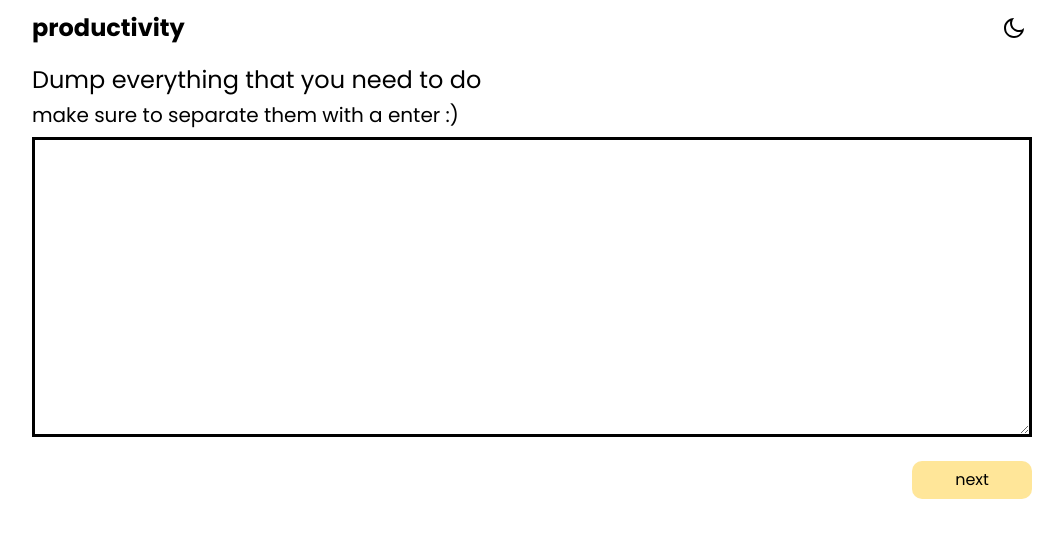
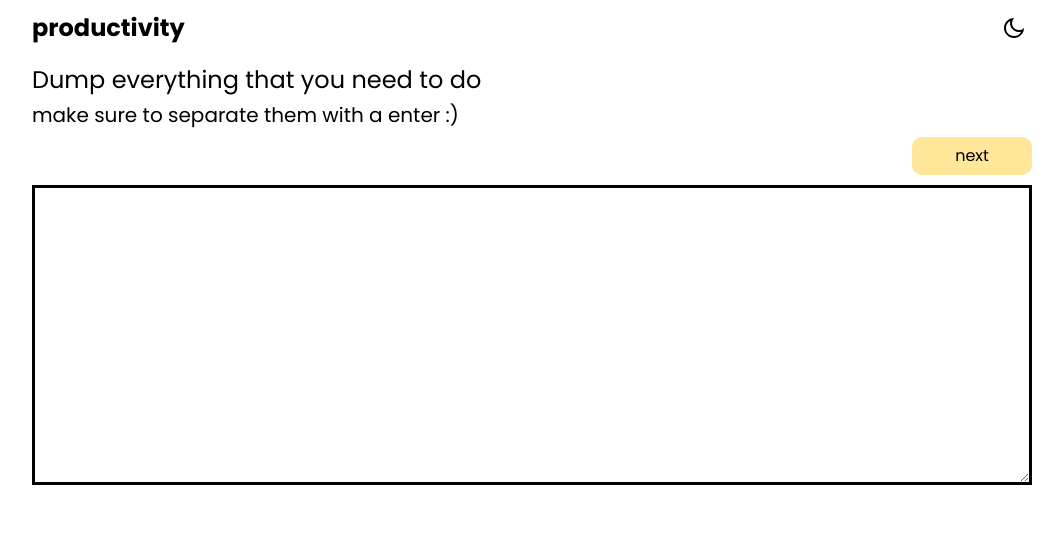
Before and after one commit to colorlessenergy/productivity, a Next.js app: page / in a window 1280 px wide. Shown: the top 538 px of the page, without its empty margins (108-1171 px from the left). Built offline with nearby package versions, Linux system fonts and the light colour scheme.

Commit message:
move next button to top of form

```diff
--- a/shared/components/Forms/First.js
+++ b/shared/components/Forms/First.js
@@ -25,6 +25,10 @@ const First = ({ setTasks, setFormPart }) => {
             </p>
 
             <form onSubmit={ handleSubmit }>
+                <div className="mb-1 text-right">
+                    <button className="button background-color-yellow">next</button>
+                </div>
+
                 <label
                     htmlFor="allTask"
                     className="d-none">Dump everything that you need to do</label>
@@ -36,10 +40,6 @@ const First = ({ setTasks, setFormPart }) => {
                         { formValidation }
                     </p>
                 ) : (null) }
-
-                <div className="mt-2 text-right">
-                    <button className="button background-color-yellow">next</button>
-                </div>
             </form>
         </div>
     );
--- a/shared/components/Forms/Fourth.js
+++ b/shared/components/Forms/Fourth.js
@@ -43,7 +43,10 @@ const Fourth = ({ tasks, setTasks, setFormPart }) => {
             </p>
 
             <form onSubmit={ handleSubmit }>
-                <div className="height-450 mb-1">
+                <div className="text-right mb-1">
+                    <button className="button background-color-yellow">next</button>
+                </div>
+                <div className="height-450">
                     { tasks.map((task, index) => {
                         return (
                             <React.Fragment key={ index }>
@@ -65,10 +68,6 @@ const Fourth = ({ tasks, setTasks, setFormPart }) => {
                         );
                     }) }
                 </div>
-
-                <div className="text-right">
-                    <button className="button background-color-yellow">next</button>
-                </div>
             </form>
         </div>
     );
--- a/shared/components/Forms/Second.js
+++ b/shared/components/Forms/Second.js
@@ -23,7 +23,10 @@ const Second = ({ tasks, setTasks, setFormPart }) => {
             </p>
 
             <form onSubmit={ handleSubmit }>
-                <div className="height-450 mb-1">
+                <div className="text-right mb-1">
+                    <button className="button background-color-yellow">next</button>
+                </div>
+                <div className="height-450">
                     { tasks.map((task, index) => {
                         return (
                             <React.Fragment key={ index }>
@@ -45,10 +48,6 @@ const Second = ({ tasks, setTasks, setFormPart }) => {
                         );
                     }) }
                 </div>
-
-                <div className="text-right">
-                    <button className="button background-color-yellow">next</button>
-                </div>
             </form>
         </div>
     );
--- a/shared/components/Forms/Third.js
+++ b/shared/components/Forms/Third.js
@@ -37,7 +37,10 @@ const Third = ({ tasks, setTasks, setFormPart }) => {
             </p>
 
             <form onSubmit={ handleSubmit }>
-                <div className="height-450 mb-1">
+                <div className="text-right mb-1">
+                    <button className="button background-color-yellow">next</button>
+                </div>
+                <div className="height-450">
                     { tasks.map((task, index) => {
                         return (
                             <React.Fragment key={ index }>
@@ -59,10 +62,6 @@ const Third = ({ tasks, setTasks, setFormPart }) => {
                         );
                     }) }
                 </div>
-
-                <div className="text-right">
-                    <button className="button background-color-yellow">next</button>
-                </div>
             </form>
         </div>
     );
--- a/styles/utilities.scss
+++ b/styles/utilities.scss
@@ -39,10 +39,6 @@
 
 .mt-1 {
     margin-top: $space-1;
-}
-
-.mt-2 {
-    margin-top: $space-2;
 }
 
 .mr-1 {
--- a/styles/variables.scss
+++ b/styles/variables.scss
@@ -1,5 +1,4 @@
 $space-1: 10px;
-$space-2: 20px;
 
 $dark-mode-background-color: #333333;
 $yellow: #FFE699;
```
